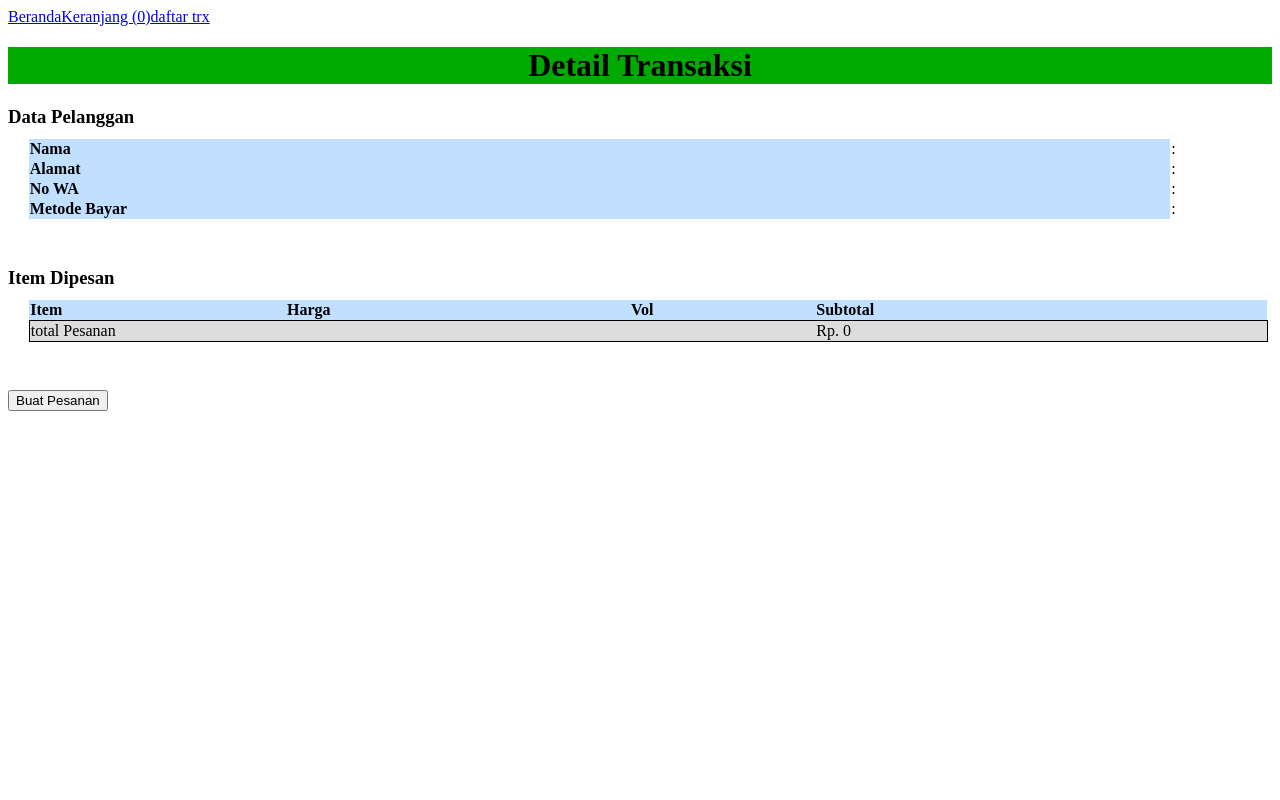
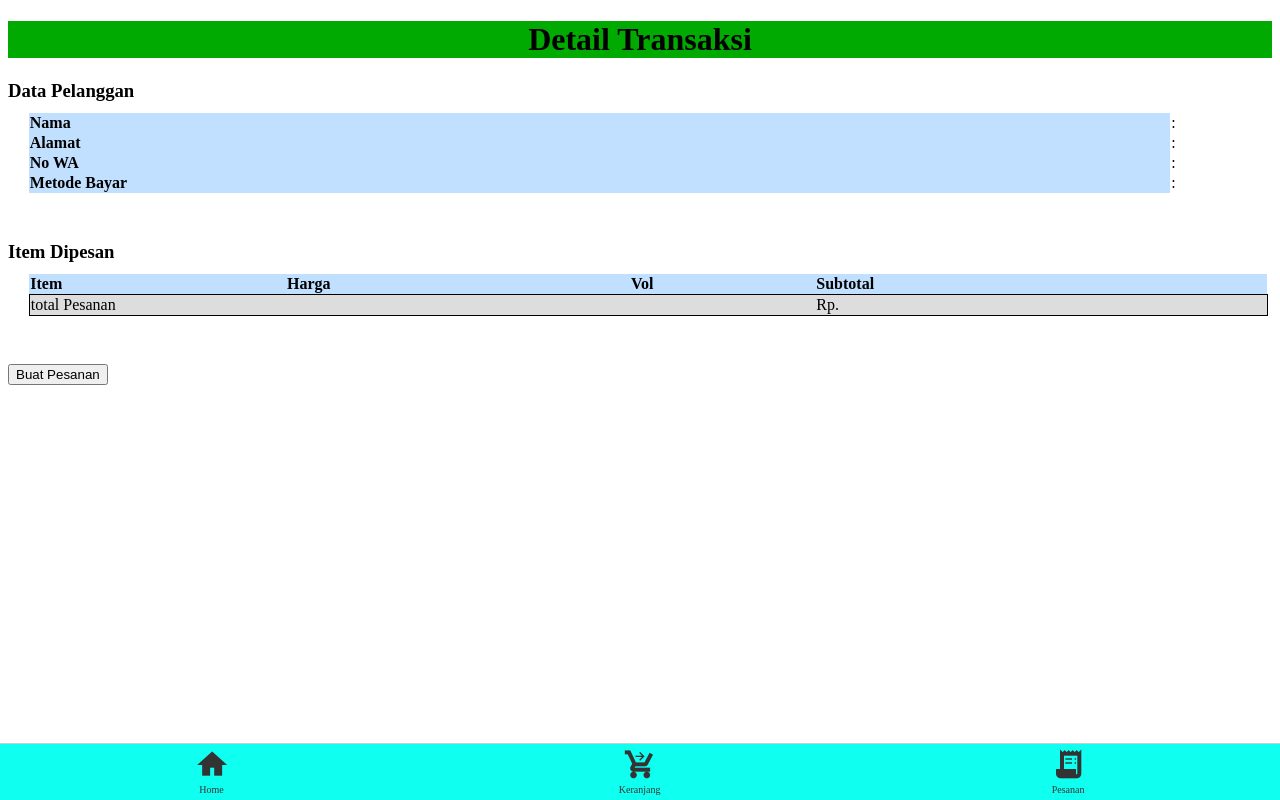
Before and after one commit to Fathb/r2shop, a Vue app: page /transaction in a window 1280 px wide. Built offline with nearby package versions, Linux system fonts and the light colour scheme.

Commit message:
add +- on cart, bottom nav

```diff
--- a/src/App.vue
+++ b/src/App.vue
@@ -1,40 +1,69 @@
 <template>
   <div>
-	<nav>
-      <router-link to="/">Beranda</router-link>
-      <router-link to="/cart">Keranjang ({{ cartItemCount }})</router-link>
-      <router-link to="/transaction">daftar trx </router-link>
+	<nav class="bottom-navbar">
+	 <div class="nav-list">
+      <router-link to="/" class="nav-item">
+		<i class="material-icons">home</i>
+		<small>	Home </small>
+	  </router-link>
+      <router-link to="/cart" class="nav-item">
+		<i class="material-icons">shopping_cart_checkout</i>
+		<small> Keranjang </small>
+	  </router-link>
+      <router-link to="/transaction" class="nav-item">
+		<i class="material-icons">receipt_long</i>
+		<small> Pesanan </small>
+	  </router-link>
+	 </div>
     </nav>
     <router-view></router-view>
   </div>
 </template>
 
 <style scoped>
-header {
-  line-height: 1.5;
+.bottom-navbar {
+  position: fixed;
+  bottom: 0;
+  left: 0;
+  right: 0;
+  background-color: #0ffff0;
+  border-top: 1px solid #ccc;
+  height: 56px;
+  display: flex;
+  align-items: center;
+  justify-content: center;
+  z-index: 1000;
 }
 
-.logo {
-  display: block;
-  margin: 0 auto 2rem;
+.nav-list {
+  display: flex;
+  flex-direction: row;
+  justify-content: space-around;
+  align-items: center;
+  width: 100%;
+  margin: 0;
+  padding: 0;
+  list-style: none;
 }
 
-@media (min-width: 1024px) {
-  header {
-    display: flex;
-    place-items: center;
-    padding-right: calc(var(--section-gap) / 2);
-  }
+.nav-item {
+  display: flex;
+  flex-direction: column;
+  align-items: center;
+  font-size: 12px;
+  color: #333;
+  cursor: pointer;
+  text-decoration: none;
+}
 
-  .logo {
-    margin: 0 2rem 0 0;
-  }
+.nav-item:hover {
+  background-color: #f2f2f2;
+}
 
-  header .wrapper {
-    display: flex;
-    place-items: flex-start;
-    flex-wrap: wrap;
-  }
+.material-icons {
+  font-size: 32px;
+  font-weight: bold;
+  margin-bottom: 3px;
 }
 </style>
 
--- a/src/stores/cartStore.js
+++ b/src/stores/cartStore.js
@@ -32,6 +32,16 @@ export const useCartStore = defineStore('cart', {
     },
 	saveCart() {
       localStorage.setItem('cartItems', JSON.stringify(this.items))
-    }
+    },
+	plusQuant(id){
+		let prod = this.items.find(it=>it.Kode==id);
+		prod.quantity +=1
+		this.saveCart();
+	},
+	minQuant(id){
+		let prod = this.items.find(it=>it.Kode==id);
+		prod.quantity -=1
+		this.saveCart();
+	}
   },
 });
--- a/src/views/Checkout.vue
+++ b/src/views/Checkout.vue
@@ -52,7 +52,7 @@
 	    <tfoot>
 	      <tr>
 	        <td colspan="3" >total Pesanan</td>
-			<td>Rp. {{cart.amountTotal}}</td>
+			<td>Rp. {{transaction.customer.amountTotal}}</td>
 	      </tr>
 	    </tfoot>
 	  </table>
--- a/src/views/ShoppingCart.vue
+++ b/src/views/ShoppingCart.vue
@@ -8,20 +8,22 @@
 		  {{ item.Nama }} Rp. {{item.Harga}} x {{ item.quantity }} - Rp. {{ item.Harga * item.quantity }}
 		</div>
 		<div>
-		  <button @click="cart.decreaseQuantity(item.id)" class="icon-button">
+			<button @click="cartStore.minQuant(item.Kode)" class="icon-button min" v-if="item.quantity > 1">
             <span class="material-icons">remove</span>
           </button>
-          <button @click="cart.increaseQuantity(item.id)" class="icon-button">
+          <button @click="cartStore.plusQuant(item.Kode)" class="icon-button add">
             <span class="material-icons">add</span>
           </button>
-          <button @click="removeFromCart(item.Kode)">Hapus</button>
+          <button @click="removeFromCart(item.Kode)" class="icon-button rm">
+			<span class="material-icons">delete</span>
+		  </button>
 		</div>
       </li>
     </ul>
     <div v-if="cartItems.length > 0">
       <p>Total: Rp {{ amountTotal }}</p>
     </div>
-	<button @click="showModal = true">Checkout</button>
+	<button v-if="cartItems.length > 0" @click="showModal = true" class="checkout-btn">Checkout</button>
 
     <!-- Modal Checkout -->
     <CheckoutModal
@@ -57,7 +59,10 @@
 		}
 	  })
 	  const transactionData = {
-	    customer: formData,
+		customer: {
+		  ...formData,
+		  amountTotal: cartStore.amountTotal
+		},
 	    items: items
 	  }
 
@@ -89,22 +94,36 @@
 	  display: flex;
 	  justify-content: space-between;
 	  margin-bottom: 8px;
+	  width: 100%;
 	}
-	.shopping-cart button {
-	  background-color: #e74c3c;
-	  color: white;
+	li div:nth-child(1) {
+	  width: 80%;
+	  border-bottom: .2px dotted black;
+	  border-right: .1px dashed purple;
+	  margin-right: auto;
+	}
+	li div:nth-child(2){
+	  width:25%;
+	  border-right: 2px dashed red;
+	  display: flex;
+	  align-items: end;
+	}
+	.shopping-cart button.icon-button {
+	  background-color: #dd0000;
+	  color: darkblue;
 	  border: none;
-	  padding: 5px 10px;
 	  cursor: pointer;
 	  border-radius: 4px;
-	  margin-right: 5px;
+	  margin:auto 3px;
+	  padding: 1px;
 	}
-	.shopping-cart button.icon-button {
-	  background-color: #0000ff;
-	  color: black;
-	  padding: 1px;
-	  font-size: 10px;
-	  border-radius: 50%;
+	button.icon-button.min{
+	  background-color: yellow;
+	  margin-left: auto;
+	}
+	button.icon-button.add{
+	  background-color: green;
+	  margin-left: auto;
 	}
 	.shopping-cart button:hover {
 	  background-color: #c0392b;
```
